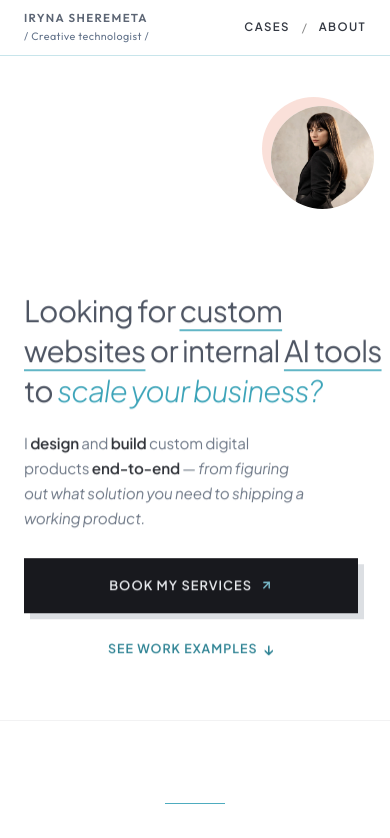
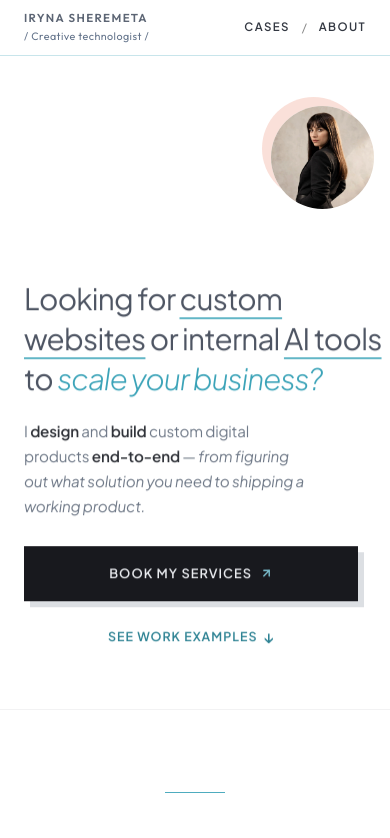
Before and after one commit to Irene2828/porfoliojuly, a Next.js app: page / in a window 390 px wide. Shown: the top 838 px of the page. Built offline with nearby package versions, Linux system fonts and the light colour scheme; no server answers; the database is empty.

Commit message:
style: mobile hero — equal 50px gaps above/below avatar (account for container gap)

```diff
--- a/src/app/components/Hero.css
+++ b/src/app/components/Hero.css
@@ -2006,3 +2006,20 @@
     box-shadow: -9px -9px 0px rgba(236, 145, 119, 0.28) !important;
   }
 }
+
+/* ── Mobile hero: точна рівність відступів фото (14.10.2026) ── */
+@media (max-width: 900px) {
+  /* Зверху фото: 6rem (секція) − 3.5rem (фіксований хедер) + 10px (паддінг враппера) = 50px.
+     Знизу робимо ті самі 50px: gap контейнера 2.5rem + margin враппера 10px.
+     (gap 2.2rem контейнера і margin-bottom враппера складаються — саме цей
+     неврахований gap і давав зайвий відступ.) */
+  .v2-theme .hero-container,
+  .hero-container {
+    gap: 2.5rem !important;
+  }
+  .v2-theme .hero-image-wrapper,
+  .hero-image-wrapper {
+    margin-bottom: 10px !important;
+    padding-bottom: 0 !important;
+  }
+}
```
